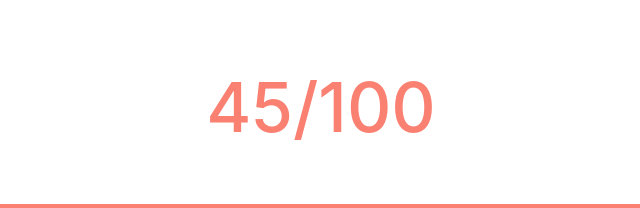
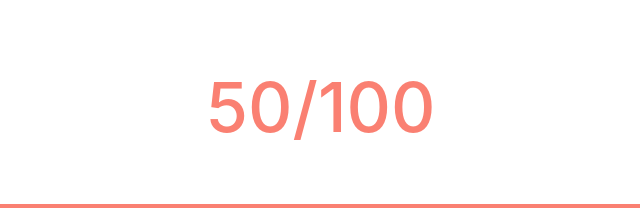
Before and after one commit to iiqrah/100-portraits-giveaway, a plain HTML site: page index.html in a window 1280 px wide. Shown: the part 692-900 px from the top of the page, 319-959 px from the left. Drawn offline with nearby package versions, Linux system fonts and the light colour scheme.

Commit message:
Update index.html

```diff
--- a/index.html
+++ b/index.html
@@ -76,7 +76,7 @@
                 PORTRAITS CREATED SO FAR &nbsp;:
             </p>
 
-            <h1 class="text-center text-two py-4">45/100</h1>
+            <h1 class="text-center text-two py-4">50/100</h1>
 
             <footer class="navbar justify-content-center bg-one text-one py-1 ">
                 <ul class="nav justify-content-around ">
```
